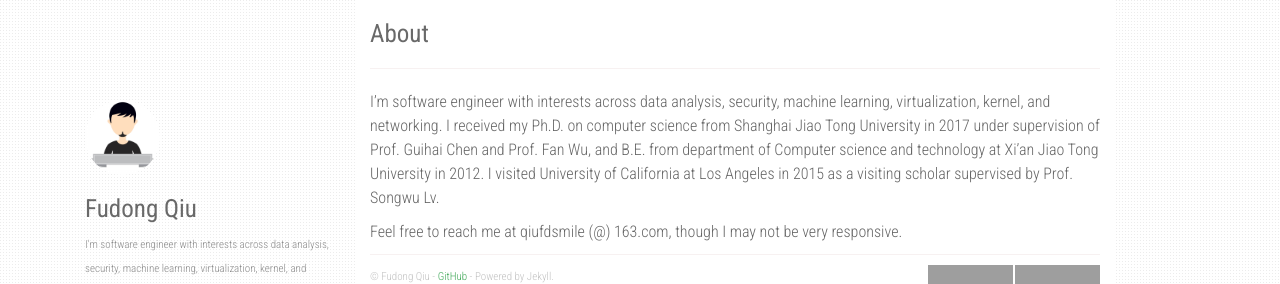
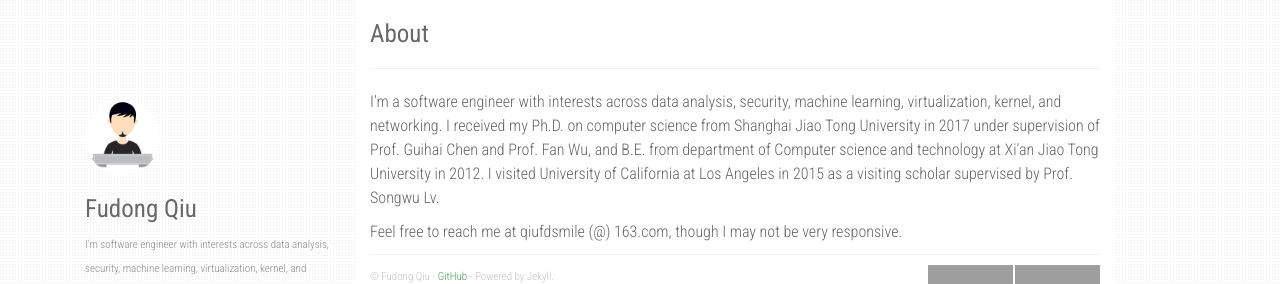
Before and after one commit to fdqiu/fdqiu.github.io, a Jekyll site: the page built from about.md, in a window 1280 px wide, cut to the strip 0-284 px from the top of the page. Built offline with Jekyll 4.4.1, drawn with Linux system fonts in a browser that asks for light colours; nearby versions of some CDN libraries; grey boxes are pictures that could not be loaded.

```diff
--- a/about.md
+++ b/about.md
@@ -5,6 +5,6 @@ permalink: /about/
 ---
 
 
-I'm software engineer with interests across data analysis, security, machine learning, virtualization, kernel, and networking. I received my Ph.D. on computer science from Shanghai Jiao Tong University in 2017 under supervision of Prof. Guihai Chen and Prof. Fan Wu, and B.E. from department of Computer science and technology at Xi'an Jiao Tong University in 2012. I visited University of California at Los Angeles in 2015 as a visiting scholar supervised by Prof. Songwu Lv.
+I'm a software engineer with interests across data analysis, security, machine learning, virtualization, kernel, and networking. I received my Ph.D. on computer science from Shanghai Jiao Tong University in 2017 under supervision of Prof. Guihai Chen and Prof. Fan Wu, and B.E. from department of Computer science and technology at Xi'an Jiao Tong University in 2012. I visited University of California at Los Angeles in 2015 as a visiting scholar supervised by Prof. Songwu Lv.
 
 Feel free to reach me at qiufdsmile (@) 163.com, though I may not be very responsive.
```
